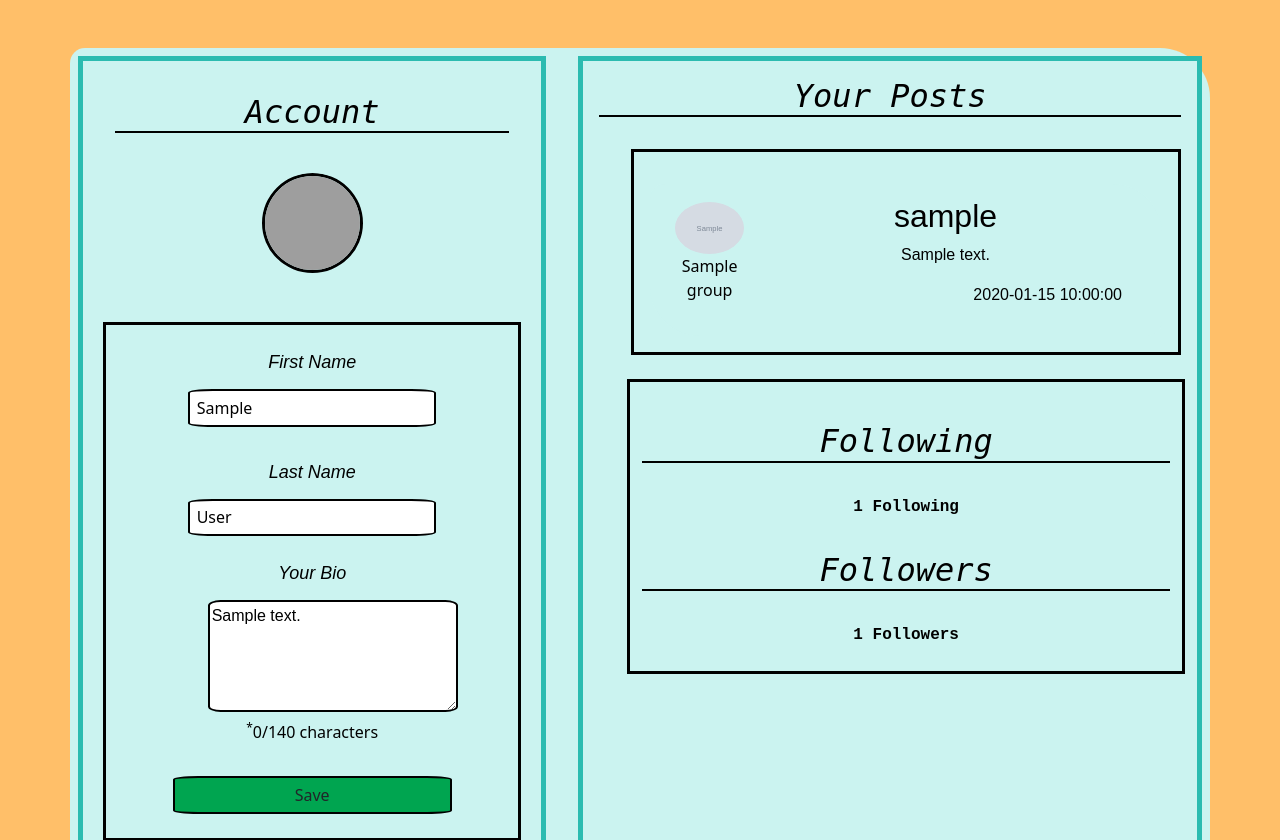
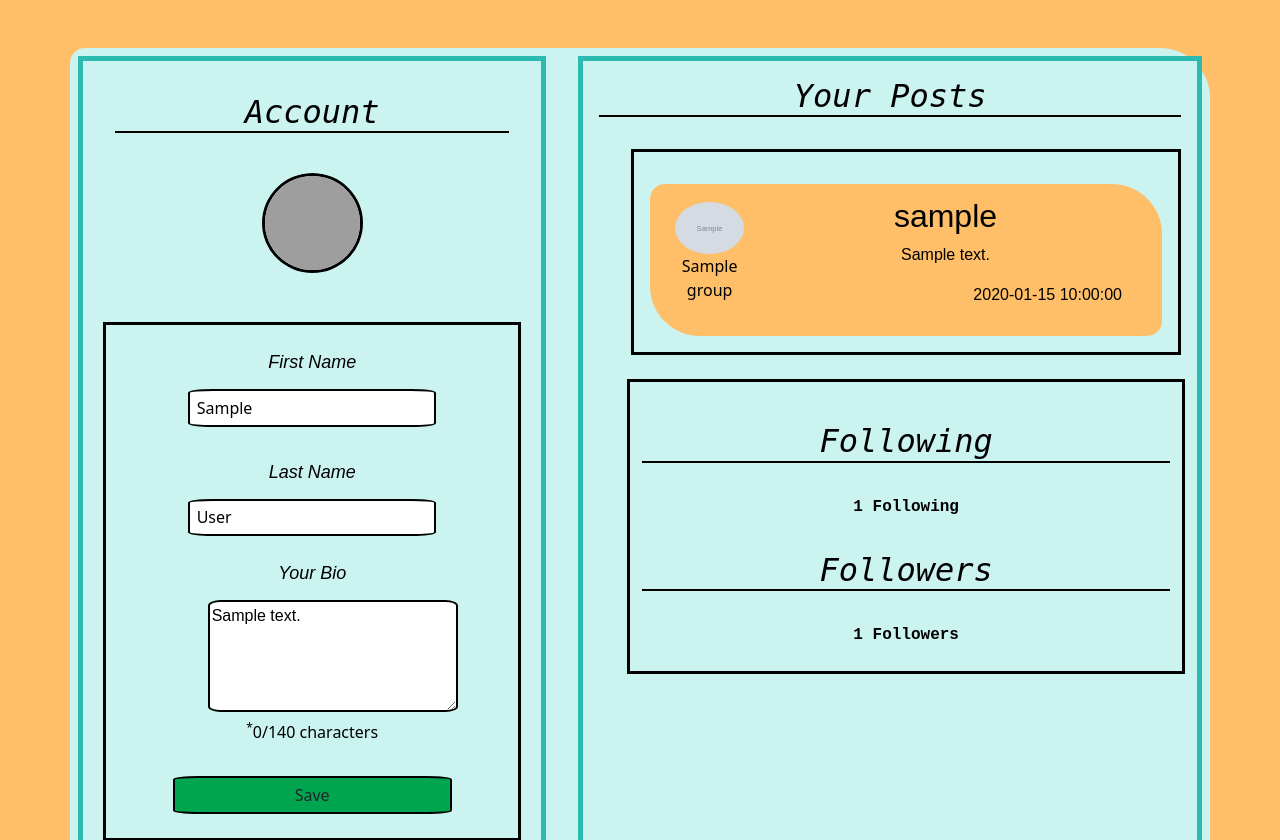
Before and after one commit to sael17/TechExchange-S22-TeamLorem, a Flask app: page /account in a window 1280 px wide. Shown: the top 840 px of the page. Run offline with Flask 2, Linux system fonts and the light colour scheme; the visitor is signed in with stand-in values (Sample User, id 1); grey boxes marked "Sample" are stand-in pictures; a database or web service that is not in the repository returns one stand-in record (values such as "Sample title"); some libraries are stand-ins or nearby versions; grey boxes are pictures that could not be loaded.

Commit message:
Fixed Account posts background color

```diff
--- a/static/css/account.css
+++ b/static/css/account.css
@@ -345,3 +345,7 @@ label {
 	margin-top: 10rem !important;
 	margin: 0 auto;
 }
+
+#posts{
+	background-color: var(--color-primary) !important;
+}
--- a/templates/account.html
+++ b/templates/account.html
@@ -119,7 +119,7 @@
                 <div class="col posts-col">
                     {%if posts%}
                     {% for post in posts%}
-                    <div class="container mt-3">
+                    <div class="container mt-3" id="posts">
                         <div class="row">
                             <div class="col-2 m-auto group-info">
                                 <img src="{{ post.image }}" alt="post-img">
```
